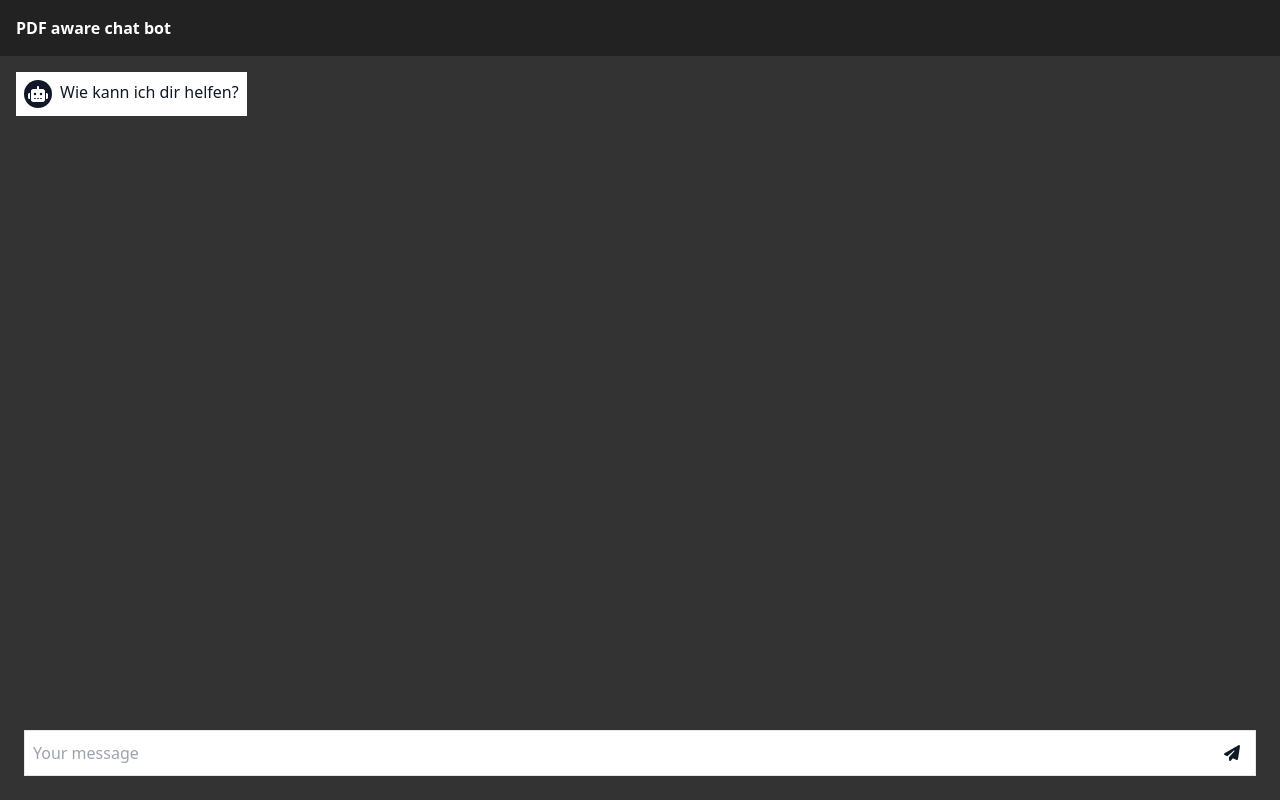
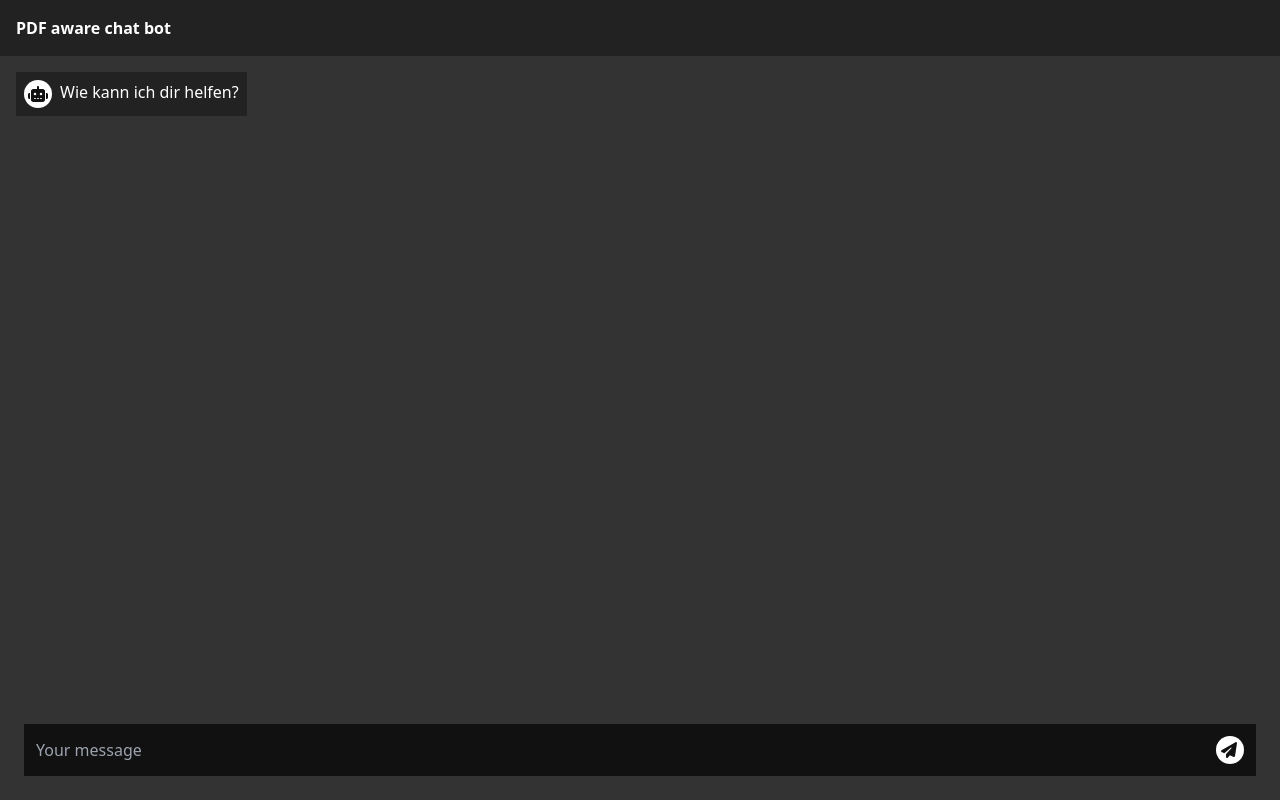
Before and after one commit to feissN/personal-ai, a Nuxt app: page / in a window 1280 px wide. Built offline with nearby package versions, Linux system fonts and the light colour scheme; no server answers.

Commit message:
refactor and added pinia

```diff
--- a/components/ChatBot.vue
+++ b/components/ChatBot.vue
@@ -1,54 +1,19 @@
 <template>
     <div class="bg-[#333] text-white p-4 flex flex-col gap-2 relative">
-        <LoadingOverlay :show="botState === 'loading'" />
+        <LoadingOverlay :show="appStore.appState === 'loading'" />
 
         <ChatHistory class="h-full" :chat-history="chatHistory" />
 
-        <div class="flex flex-col justify-center items-center">
-            <div
-                v-if="botState === 'broken'"
-                class="text-red-500 bg-gray-600 p-4 font-bold cursor-pointer"
-                @click="reload"
-            >
-                Broken - Reload
-            </div>
-            <form
-                @submit.prevent="send"
-                class="new-message p-2 flex justify-center items-center gap-2 w-full"
-            >
-                <div
-                    class="p-2 border bg-white flex items-center gap-2 flex-1"
-                    :class="botState === 'broken' ? 'brightness-75' : ''"
-                >
-                    <textarea
-                        ref="textareaRef"
-                        type="text"
-                        v-model="currentMessage"
-                        class="text-gray-900 outline-none disabled:cursor-not-allowed w-full resize-none h-6"
-                        placeholder="Your message"
-                        @keydown="handleInput"
-                        :disabled="botState === 'broken'"
-                    ></textarea>
-                    <button
-                        :disabled="botState !== 'ready'"
-                        class="bg-white text-gray-900 rounded-full min-w-[1.75rem] min-h-[1.75rem] w-7 h-7 flex justify-center items-center pr-0.5 disabled:cursor-not-allowed disabled:opacity-50 self-end"
-                    >
-                        <ClientOnly>
-                            <font-awesome-icon icon="fa-solid fa-paper-plane" />
-                        </ClientOnly>
-                    </button>
-                </div>
-            </form>
-        </div>
+        <ChatInput @send="send" />
     </div>
 </template>
 
 <script setup lang="ts">
+import { _AsyncData } from "nuxt/dist/app/composables/asyncData";
+import { sleep } from "~/server/utils/global.utils";
+import { useAppStore } from "~/stores/appState";
 import type { ChatItem } from "~/types/chatItem";
 import { ChatRequest } from "~/types/request";
-import { FontAwesomeIcon } from "@fortawesome/vue-fontawesome";
-import { _AsyncData } from "nuxt/dist/app/composables/asyncData";
-import { sleep } from "~/server/utils/global.utils";
 
 const chatHistory = ref<ChatItem[]>([
     {
@@ -60,65 +25,18 @@ const chatHistory = ref<ChatItem[]>([
     },
 ]);
 
-const currentMessage = ref("");
+const appStore = useAppStore();
 
-const textareaRef = ref<HTMLTextAreaElement>();
-
-const botState = ref<"ready" | "loading" | "thinking" | "broken">("loading");
-
-watch(currentMessage, () => {
-    setTimeout(() => {
-        resizeTextArea();
-    });
-});
-
-const reload = () => {
-    location.reload();
-};
-
-const handleInput = async (event: KeyboardEvent) => {
-    if (event.key !== "Enter") return;
-
-    if (
-        botState.value === "broken" ||
-        botState.value === "loading" ||
-        botState.value === "thinking"
-    ) {
-        event.preventDefault();
-        return;
-    }
-
-    if (!currentMessage.value.length) {
-        event.preventDefault();
-        return;
-    }
-
-    if (event.shiftKey) {
-        return;
-    }
-
-    event.preventDefault();
-    send();
-};
-
-const resizeTextArea = () => {
-    if (!textareaRef.value) return;
-
-    textareaRef.value.style.height = "";
-    textareaRef.value.style.height =
-        Math.min(textareaRef.value.scrollHeight + 2, 150) + "px";
-};
-
-const send = async () => {
-    if (botState.value !== "ready") {
+const send = async (message: string) => {
+    if (appStore.appState !== "ready") {
         console.warn("Bot is not ready.");
         return;
     }
 
-    botState.value = "thinking";
+    appStore.appState = "thinking";
 
     chatHistory.value.push({
-        text: currentMessage.value,
+        text: message,
         fromHuman: true,
         index: chatHistory.value.length,
         state: "finished",
@@ -134,10 +52,8 @@ const send = async () => {
         state: "typing",
     });
     const requestBody: ChatRequest = {
-        question: currentMessage.value,
+        question: message,
     };
-
-    currentMessage.value = "";
 
     const res = await useFetch("/api/openAiRequest", {
         method: "POST",
@@ -148,7 +64,7 @@ const send = async () => {
 };
 
 const handleAIResponse = (res: _AsyncData<any, any>) => {
-    botState.value = "thinking";
+    appStore.appState = "thinking";
     console.log(res);
 
     const lastItem = chatHistory.value.at(-1);
@@ -160,11 +76,11 @@ const handleAIResponse = (res: _AsyncData<any, any>) => {
             state: "canceled",
         };
 
-        botState.value = "broken";
+        appStore.appState = "broken";
 
         if (!res.data || !res.data.value || !res.data.value.message) {
             chatHistory.value.push(newChatItem);
-            botState.value = "broken";
+            appStore.appState = "broken";
 
             return;
         }
@@ -172,7 +88,7 @@ const handleAIResponse = (res: _AsyncData<any, any>) => {
         newChatItem.text = res.data.value.message;
         newChatItem.state = "finished";
         chatHistory.value.push(newChatItem);
-        botState.value = "ready";
+        appStore.appState = "ready";
 
         return;
     }
@@ -181,26 +97,26 @@ const handleAIResponse = (res: _AsyncData<any, any>) => {
         lastItem.text = "Something went wrong";
         lastItem.state = "canceled";
 
-        botState.value = "broken";
+        appStore.appState = "broken";
         return;
     }
 
     lastItem.text = res.data.value.message;
     lastItem.state = "finished";
-    botState.value = "ready";
+    appStore.appState = "ready";
 };
 
 onMounted(async () => {
     setTimeout(async () => {
-        botState.value = "loading";
+        appStore.appState = "loading";
         const res = await useFetch("/api/checkIngest");
         console.log(res.data.value);
         if (res.data.value?.error) {
-            botState.value = "broken";
+            appStore.appState = "broken";
 
             return;
         }
-        botState.value = "ready";
+        appStore.appState = "ready";
     });
 });
 </script>
--- /dev/null
+++ b/components/ChatInput.vue
@@ -0,0 +1,101 @@
+<template>
+    <div class="flex flex-col justify-center items-center">
+        <div
+            v-if="appStore.appState === 'broken'"
+            class="text-red-500 bg-gray-600 p-4 font-bold cursor-pointer"
+            @click="reload"
+        >
+            Broken - Reload
+        </div>
+        <form
+            @submit.prevent="send"
+            class="new-message p-2 flex justify-center items-center gap-2 w-full"
+        >
+            <div
+                class="p-3 flex items-center gap-2 flex-1 bg-[#111]"
+                :class="appStore.appState === 'broken' ? 'brightness-75' : ''"
+            >
+                <textarea
+                    ref="textareaRef"
+                    type="text"
+                    v-model="currentMessage"
+                    class="outline-none disabled:cursor-not-allowed w-full resize-none h-6 bg-[#111] text-white"
+                    placeholder="Your message"
+                    @keydown="handleInput"
+                    :disabled="appStore.appState === 'broken'"
+                ></textarea>
+                <button
+                    :disabled="appStore.appState !== 'ready'"
+                    class="bg-white text-[#111] rounded-full min-w-[1.75rem] min-h-[1.75rem] w-7 h-7 flex justify-center items-center pr-0.5 disabled:cursor-not-allowed disabled:opacity-50 self-end"
+                >
+                    <ClientOnly>
+                        <font-awesome-icon icon="fa-solid fa-paper-plane" />
+                    </ClientOnly>
+                </button>
+            </div>
+        </form>
+    </div>
+</template>
+
+<script setup lang="ts">
+import { useAppStore } from "~/stores/appState";
+import { FontAwesomeIcon } from "@fortawesome/vue-fontawesome";
+
+const appStore = useAppStore();
+
+const currentMessage = ref("");
+
+const textareaRef = ref<HTMLTextAreaElement>();
+
+const emit = defineEmits<{
+    (event: "send", message: string): void;
+}>();
+
+watch(currentMessage, () => {
+    setTimeout(() => {
+        resizeTextArea();
+    });
+});
+
+const reload = () => {
+    location.reload();
+};
+
+const handleInput = async (event: KeyboardEvent) => {
+    if (event.key !== "Enter") return;
+
+    if (
+        appStore.appState === "broken" ||
+        appStore.appState === "loading" ||
+        appStore.appState === "thinking"
+    ) {
+        event.preventDefault();
+        return;
+    }
+
+    if (!currentMessage.value.length) {
+        event.preventDefault();
+        return;
+    }
+
+    if (event.shiftKey) {
+        return;
+    }
+
+    event.preventDefault();
+    send();
+};
+
+const resizeTextArea = () => {
+    if (!textareaRef.value) return;
+
+    textareaRef.value.style.height = "";
+    textareaRef.value.style.height =
+        Math.min(textareaRef.value.scrollHeight + 2, 150) + "px";
+};
+
+const send = async () => {
+    emit("send", currentMessage.value);
+    currentMessage.value = "";
+};
+</script>
--- a/components/ChatItem.vue
+++ b/components/ChatItem.vue
@@ -1,14 +1,16 @@
 <template>
     <div
-        class="chat-item flex items-center gap-2 p-2 bg-white text-gray-900 w-fit"
+        class="chat-item flex items-center gap-2 p-2 w-fit text-white"
         :class="
-            chatItem.fromHuman ? 'flex-row-reverse self-end' : 'bg-gray-200'
+            chatItem.fromHuman
+                ? 'flex-row-reverse self-end bg-[#111]'
+                : 'bg-[#222]'
         "
         ref="itemRef"
     >
         <ClientOnly>
             <div
-                class="bg-gray-900 text-white rounded-full min-w-[1.75rem] w-7 h-7 flex items-center justify-center self-start"
+                class="bg-white text-[#111] rounded-full min-w-[1.75rem] w-7 h-7 flex items-center justify-center self-start"
             >
                 <font-awesome-icon
                     v-if="chatItem.fromHuman"
@@ -32,7 +34,7 @@
                     chatItem.state === 'typing' ||
                     (!chatItem.noBuild &&
                         displayText.trim() !== chatItem.text.trim())
-                        ? `after:w-2 after:h-5 after:bg-gray-700 after:content-[''] after:flex flex after:items-end after:animate-pulse`
+                        ? `after:w-2 after:h-5 after:bg-white after:content-[''] after:flex flex after:items-end after:animate-pulse`
                         : ''
                 "
                 >{{ chatItem.noBuild ? chatItem.text : displayText }}</span
--- a/nuxt.config.ts
+++ b/nuxt.config.ts
@@ -1,5 +1,8 @@
 // https://nuxt.com/docs/api/configuration/nuxt-config
 export default defineNuxtConfig({
+    modules: [
+        '@pinia/nuxt',
+    ],
     postcss: {
         plugins: {
             tailwindcss: {},
--- a/package.json
+++ b/package.json
@@ -17,16 +17,19 @@
         "tailwindcss": "^3.3.1",
         "ts-node": "^10.9.1",
         "tslib": "^2.5.2",
-        "typescript": "^5.0.4"
+        "typescript": "^5.0.4",
+        "vue": "3.3.2"
     },
     "dependencies": {
         "@formkit/auto-animate": "^1.0.0-beta.6",
         "@fortawesome/free-solid-svg-icons": "^6.4.0",
         "@fortawesome/vue-fontawesome": "^3.0.3",
+        "@pinia/nuxt": "^0.4.11",
         "hnswlib-node": "^1.4.2",
         "langchain": "^0.0.62",
         "openai": "^3.2.1",
         "pdf-parse": "^1.1.1",
+        "pinia": "^2.1.3",
         "sass": "^1.62.0"
     },
     "type": "module"
--- /dev/null
+++ b/stores/appState.ts
@@ -0,0 +1,9 @@
+import { defineStore } from "pinia";
+
+type AppState = {
+    appState: "ready" | "loading" | "thinking" | "broken"
+}
+
+export const useAppStore = defineStore("appStore", {
+    state: () => ({ appState: "loading" } as AppState),
+})
```
Also changed, not shown: 1 other file (tests, documents, lock files or other folders).
